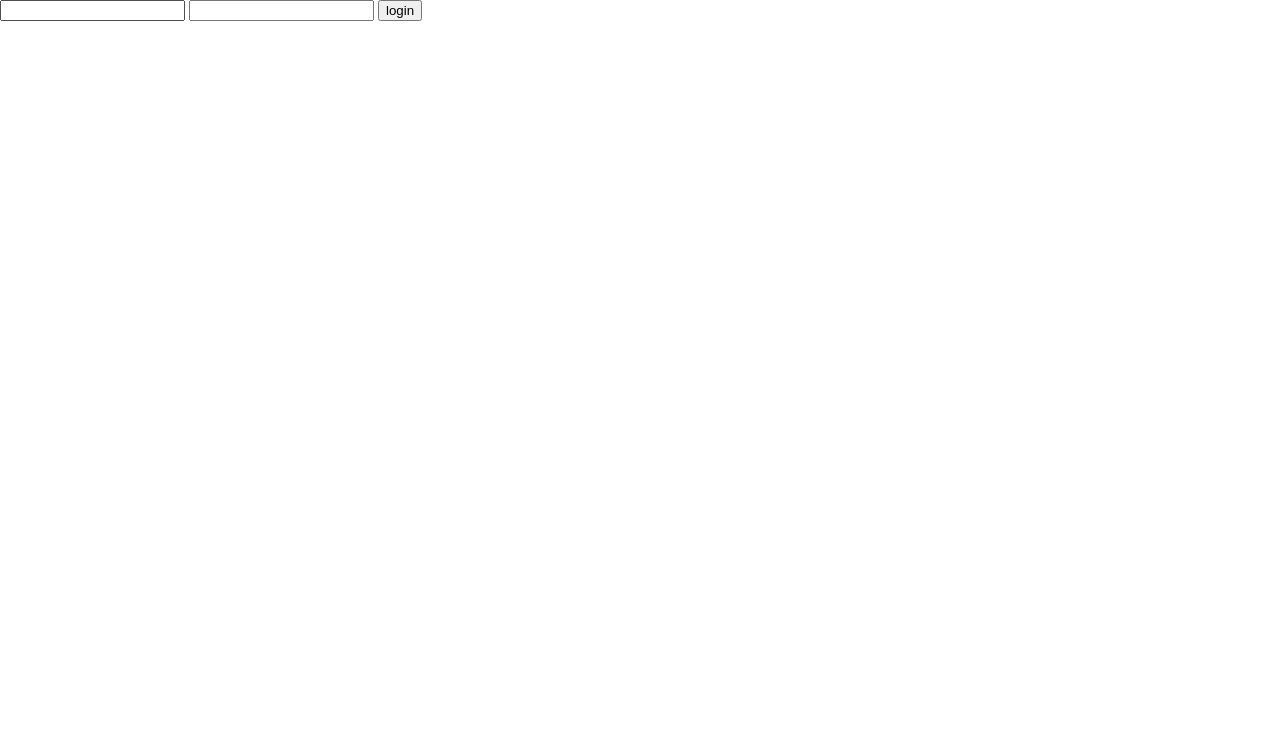
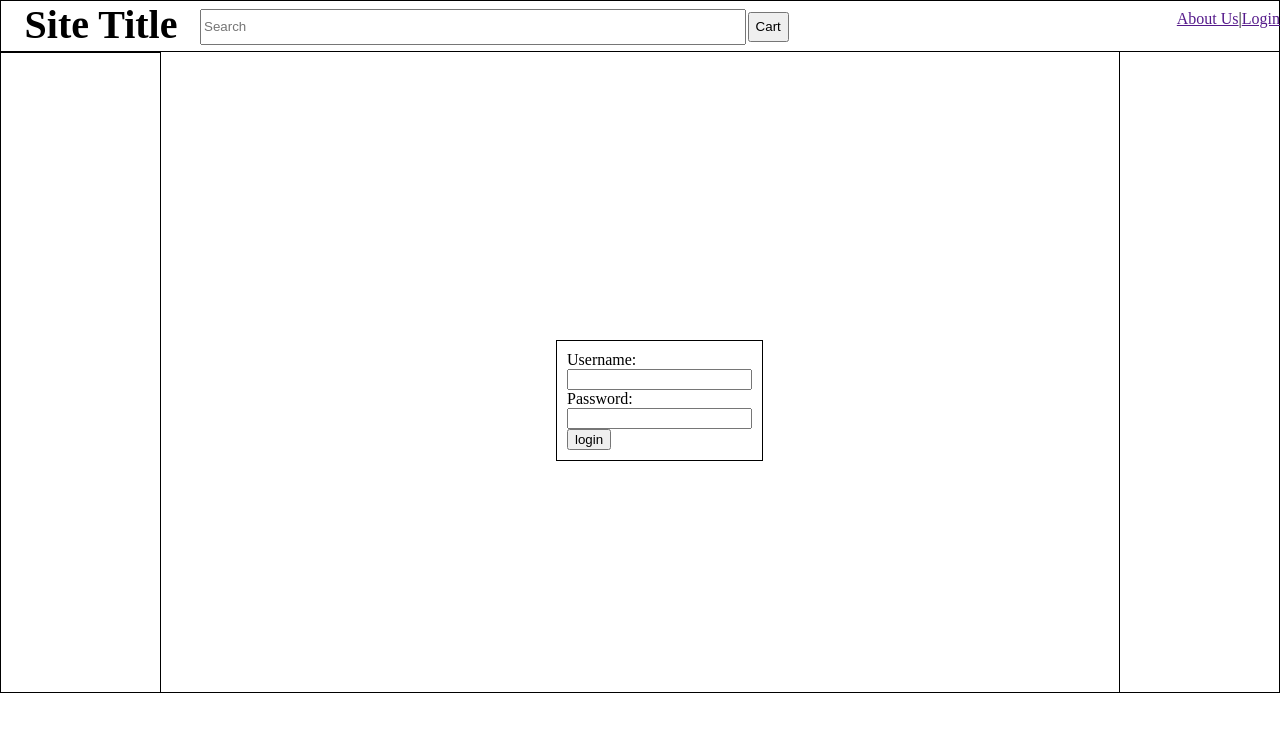
Before and after one commit to hbinh1120/web_assignment, a PHP site: page /login.html in a window 1280 px wide. Before the commit the part shown is almost empty. Shown: the top 732 px of the page. Run offline with PHP 8.4, Linux system fonts and the light colour scheme.

Commit message:
modify login.html

```diff
--- a/login.html
+++ b/login.html
@@ -1,4 +1,4 @@
-<!DOCTYPE html>
+<!--<!DOCTYPE html>
 <html lang="en-us">
 <head>
     <meta name="viewport" content="width=device-width, initial-scale=1">
@@ -15,3 +15,49 @@
 </body>
 <script src="login.js"></script>
 </html>
+-->
+<!DOCTYPE html>
+<html lang="en-us">
+<head>
+    <meta name="viewport" content="width=device-width, initial-scale=1">
+    <title>Product Listing</title>
+    <link rel="stylesheet" href="product.css">
+</head>
+
+<body>
+    <div class="topbar">
+        <div class="title">Site Title</div><!--
+        --><div class="search1"><input type="text" placeholder="Search" id="search"><button>Cart</button></div><!--
+        --><div class="topnav"><a href="">About Us</a>|<a href="">Login</a></div>
+    </div>
+
+    <div class="main">
+        <div class="left">
+            <!--<div class="lefttitle">Category</div>-->
+            <div class="leftlist" id="leftlist">
+
+            </div>
+        </div><!--
+
+        --><div class="center">
+            <div class="centerheader"></div>
+            <div class="centercontainer" id="centercontainer">
+                <div class="loginform">
+                    <form>
+                        Username:
+                        <br>
+                        <input type="text" id="username">
+                        <br>
+                        Password:
+                        <br>
+                        <input type="password" id="password">
+                        <br>
+                        <input type="button" value="login" onclick="login()">
+                    </form>
+                </div>
+            </div>
+        </div>
+    </div>
+</body>
+<script src="login.js"></script>
+</html>
--- a/product.css
+++ b/product.css
@@ -109,6 +109,19 @@ img {
     text-align: right;
 }
 
+.loginform{
+    width: fit-content;
+    padding: 10px;
+    border: 1px solid black;
+    margin: auto;
+}
+
+.centercontainer{
+    margin: auto auto;
+    top: 45%;
+    position:relative;
+}
+
 @media screen and (min-width: 720px) {
     .center {
         right: 160px;
```
Also changed, not shown: login.js (+7 -0 lines).
